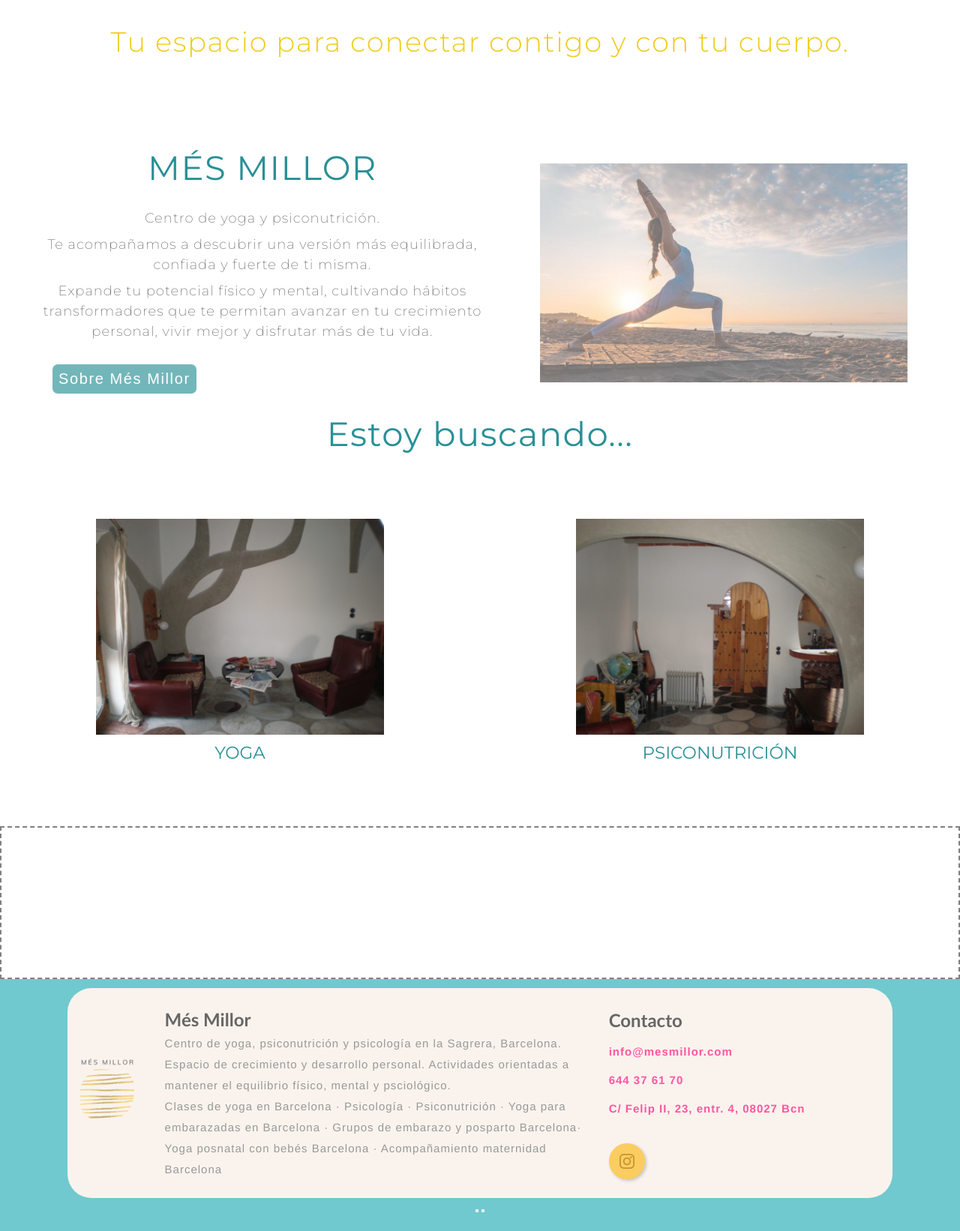
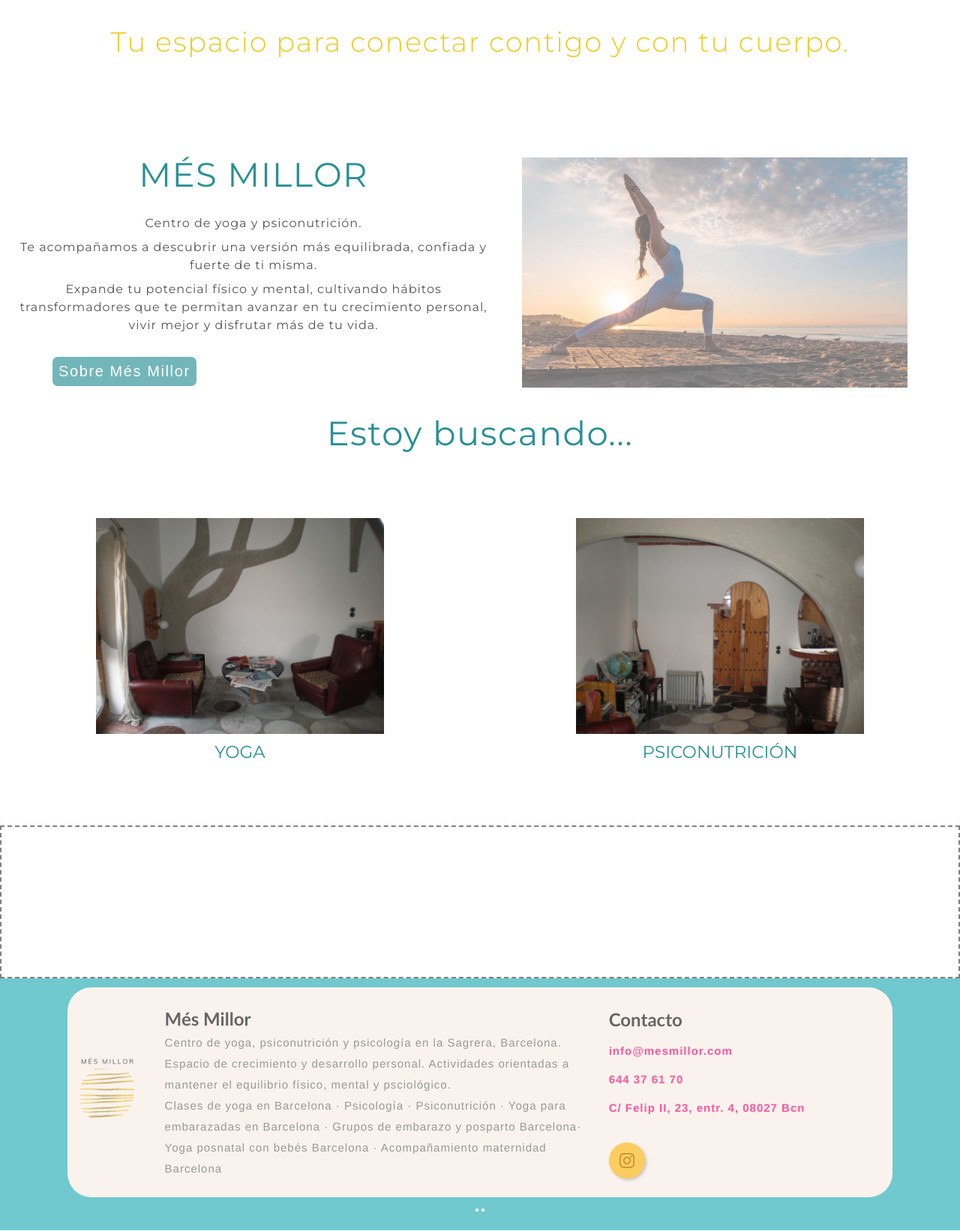
Before and after one commit to menudopaio/mesmillor0, a Flask app: page / in a window 1280 px wide. Shown: the part 142-1784 px from the top of the page at 75% size. Run offline with Flask 3, Linux system fonts and the light colour scheme.

Commit message:
Cambiadas tipografias y tamaños

```diff
--- a/static/styles2.css
+++ b/static/styles2.css
@@ -59,10 +59,10 @@
     --h4-letter-spacing: 1.4;
 
     /* Texto general (actualmente en gris) */
-    --text-color: var(--clr-dark-grey);
-    --text-font-family: "Poppins";
-    --text-font-size: 18px;
-    --text-font-weight: 200;
+    --text-color: rgb(87, 84, 84);
+    --text-font-family: "Montserrat", sans-serif;
+    --text-font-size: 16px;
+    --text-font-weight: 400;
     --text-letter-spacing: 1px;
     --text-line-height: 1.5;
 
--- a/templates/index.html
+++ b/templates/index.html
@@ -64,11 +64,11 @@
                 <div class="titulo-texto-inicio">
                     <h2>MÉS MILLOR</h2>
                     <div class="texto-inicio general-text">
-                        <p>Centro de yoga y psiconutrición.</p>
+                        <p class="general-text">Centro de yoga y psiconutrición.</p>
 
-                        <p>Te acompañamos a descubrir una versión más equilibrada, confiada y fuerte de ti misma.</p>
+                        <p class="general-text">Te acompañamos a descubrir una versión más equilibrada, confiada y fuerte de ti misma.</p>
 
-                        <p>Expande tu potencial físico y mental, cultivando hábitos transformadores que te permitan avanzar en tu crecimiento personal, vivir mejor y disfrutar más de tu vida.</p>
+                        <p class="general-text">Expande tu potencial físico y mental, cultivando hábitos transformadores que te permitan avanzar en tu crecimiento personal, vivir mejor y disfrutar más de tu vida.</p>
                     </div>
                     <a href="{{ baseUri }}./sobre-mes-millor"><button type="submit" class="boton">Sobre Més Millor</button></a>
                 </div>
```
